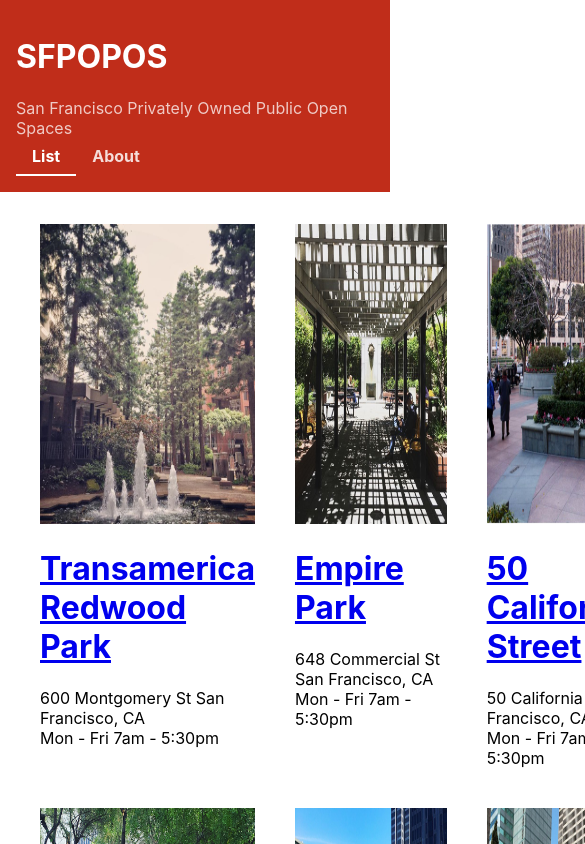
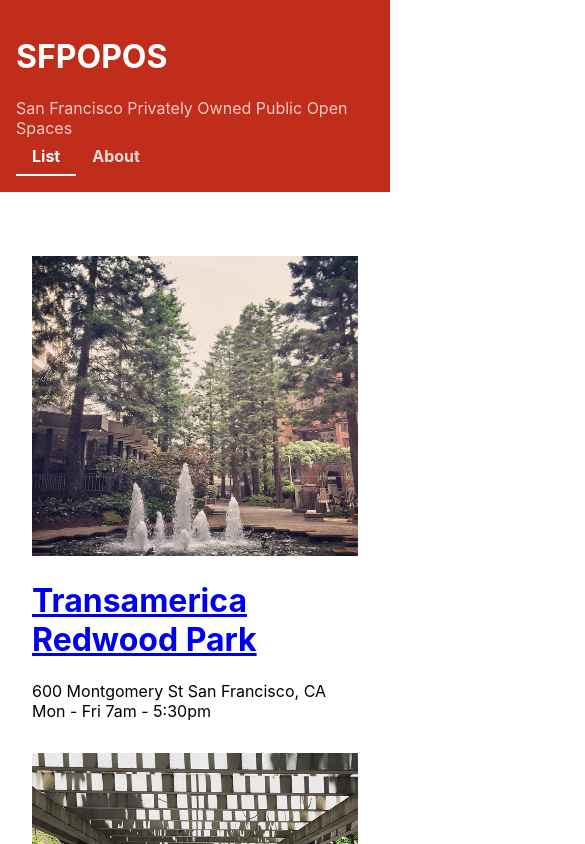
Before and after one commit to fibeep/first-react, a React (Create React App) app in the folder sfpopos/: page / in a window 390 px wide. Shown: the top 844 px of the page, 585 px wide, since content can reach past the window. Built offline with nearby package versions, Linux system fonts and the light colour scheme.

Commit message:
impropved css

```diff
--- a/sfpopos/src/components/POPOSList/POPOSList.css
+++ b/sfpopos/src/components/POPOSList/POPOSList.css
@@ -1,8 +1,22 @@
-/* src/POPOSList.css */
 .POPOSList {
-    width: calc(100% - 80px);
-    margin: auto;
     display: grid;
     grid-template-columns: 1fr 1fr 1fr;
-    grid-gap: 40px;
+    grid-gap: 2em;
+    max-width: 1200px;
+    margin: auto;
+    padding: 2em;
 }
+
+/* Smaller screens and tablets */
+@media only screen and (max-width: 960px) {
+    .POPOSList {
+        grid-template-columns: 1fr 1fr;
+    }
+}
+
+/* Small screens mobile */
+@media only screen and (max-width: 700px) {
+    .POPOSList {
+        grid-template-columns: 1fr;
+    }
+}
--- a/sfpopos/src/components/POPOSList/POPOSList.js
+++ b/sfpopos/src/components/POPOSList/POPOSList.js
@@ -6,15 +6,17 @@
 function POPOSList() {
 const spaces = data.map(( { title, address, images, hours }, i) => {
   return (
+    <div className="POPOSLIST">
       <POPOSSpace
-      id = {i}
+        id={i}
         key={title}
         name={title}
         address={address}
         image={images[0]}
         hours={hours}
       />
-  )
+    </div>
+  );
 });
 
   return <div className="POPOSList">{spaces}</div>;
```
Lines whose indentation alone changed are shown as unchanged.
